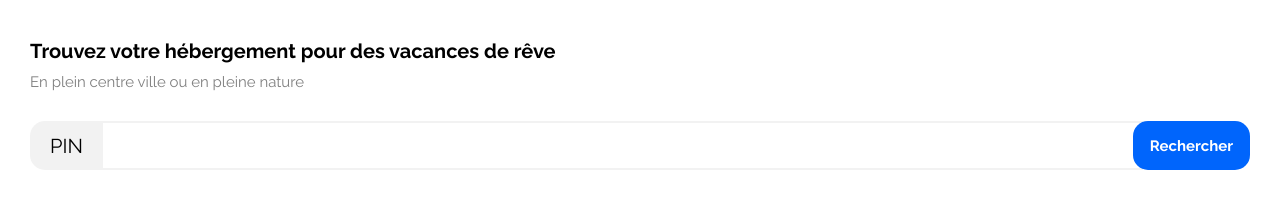
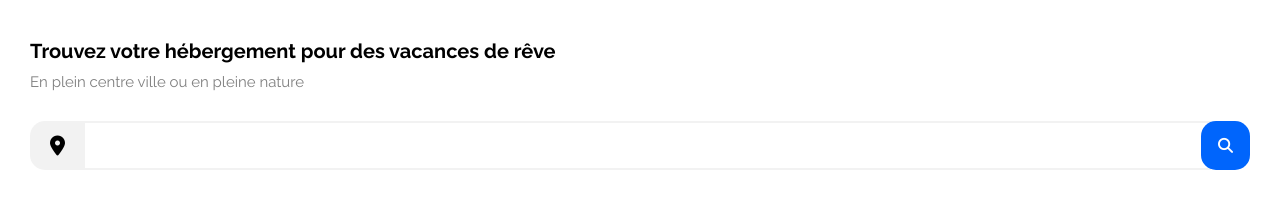
Before and after one commit to Jaucordi1/JasonAucordier_2_14052021, a plain HTML site: page index.html in a window 1280 px wide. Shown: the part 150-358 px from the top of the page. Drawn offline with Linux system fonts and the light colour scheme.

Commit message:
feat: Adding Font Awesome Library fix: Replaced old PIN text to fa-map-marker real icon fix: Replaced old Rechercher text to real fa-search icon

```diff
--- a/index.html
+++ b/index.html
@@ -6,6 +6,9 @@
 
 		<!-- Style !-->
 		<link href="css/index.css" rel="stylesheet" />
+
+		<!-- Font Awesome Kit !-->
+		<script crossorigin="anonymous" src="https://kit.fontawesome.com/47425e3146.js"></script>
 	</head>
 	<body>
 		<header>
@@ -28,12 +31,11 @@
 				<small class="text-grey">En plein centre ville ou en pleine nature</small>
 				<form action="#" class="flex-horizontal" id="search-form">
 					<label class="flex-vertical justify-center" for="location_search">
-						<!--Location Pin icon-->
-						PIN
+						<i class="fa fa-map-marker"></i>
 					</label>
 					<input id="location_search" name="location_search" type="text" />
 					<button type="submit">
-						Rechercher
+						<i class="fa fa-search text-white"></i>
 					</button>
 				</form>
 			</section>
```
